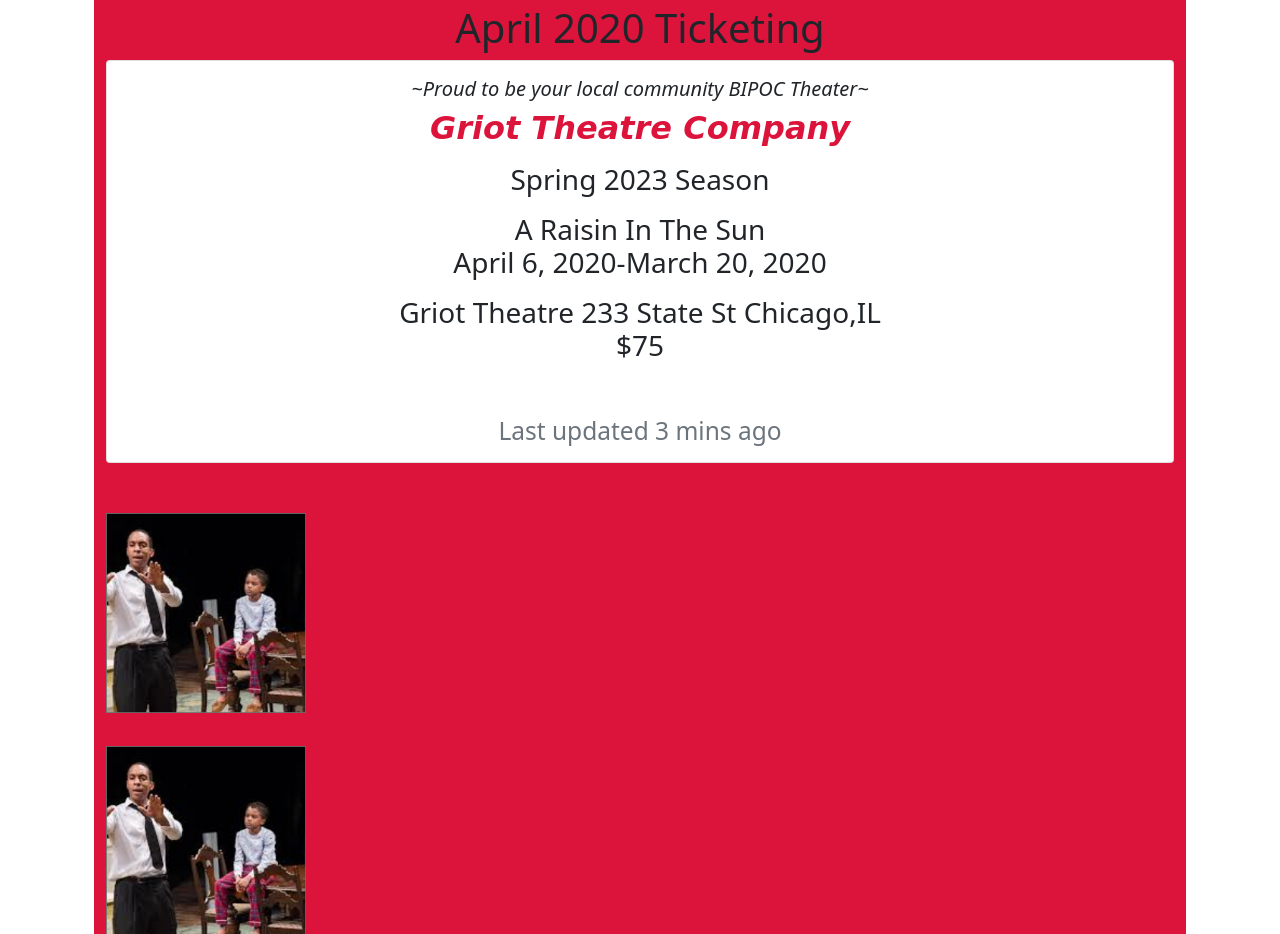
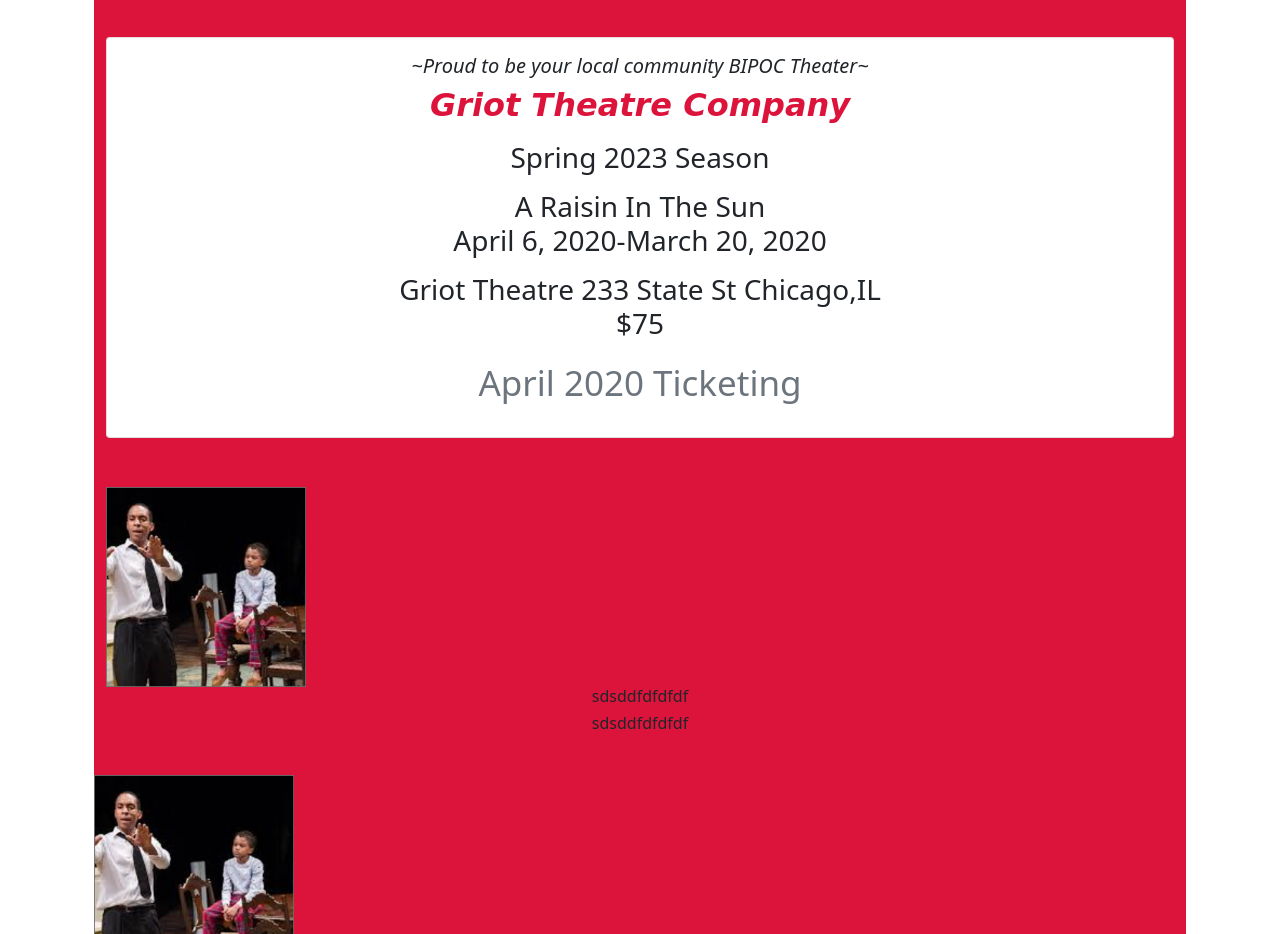
Before and after one commit to 9000HAL/Ver.2_CT_theatre-co-featured-shows-proj_day3_week1, a plain HTML site: page index.html in a window 1280 px wide. Shown: the part 2867-3801 px from the top of the page. Drawn offline with nearby package versions, Linux system fonts and the light colour scheme.

Commit message:
build ticket rows in box

```diff
--- a/index.html
+++ b/index.html
@@ -268,7 +268,8 @@
 
 
 
-          <h1>April 2020 Ticketing</h1>
+          <br>
+		  <br>
 
 <!------------COMMENTING OUT CARD #1
           <div class="card mb-3">
@@ -293,8 +294,7 @@
                   </p>Griot Theatre 233 State St Chicago,IL
                   <br>$75</span></p>
 
-				  <br>
-              <p class="card-text"><small class="text-muted">Last updated 3 mins ago</small></p>
+              <p class="card-text"><small class="text-muted"><h1>April 2020 Ticketing</h1></small></p>
             </div>
           </div>
 
@@ -302,6 +302,14 @@
             <br>
             <div style="text-align:left;">
           <img src="img/a-raisin-in-the-sun-theater-1.png" height= 200px width= 200px alt="Card image cap">
+
+		  <div style="text-align:center;">
+				<h6>sdsddfdfdfdf</h6>
+				<h6>sdsddfdfdfdf</h6>
+		  </div>
+		  </div>
+
+
 			</div>
 
 		  <br>
```
